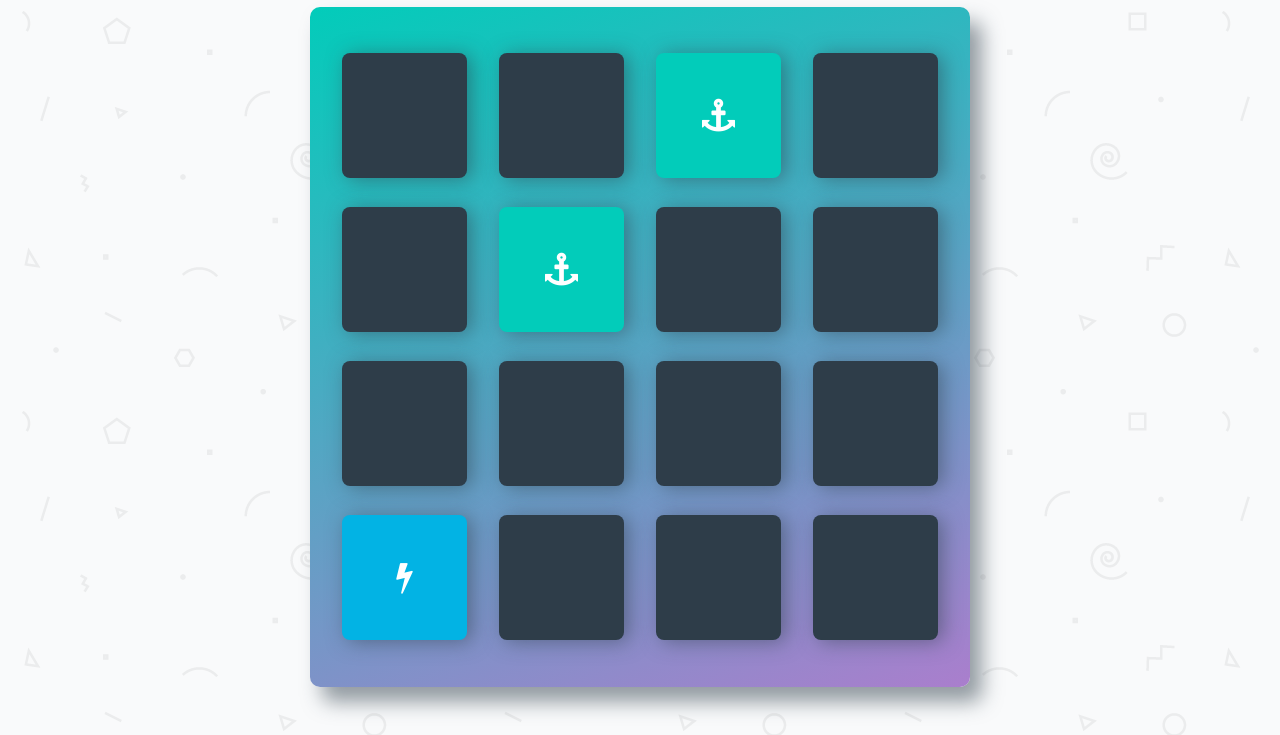
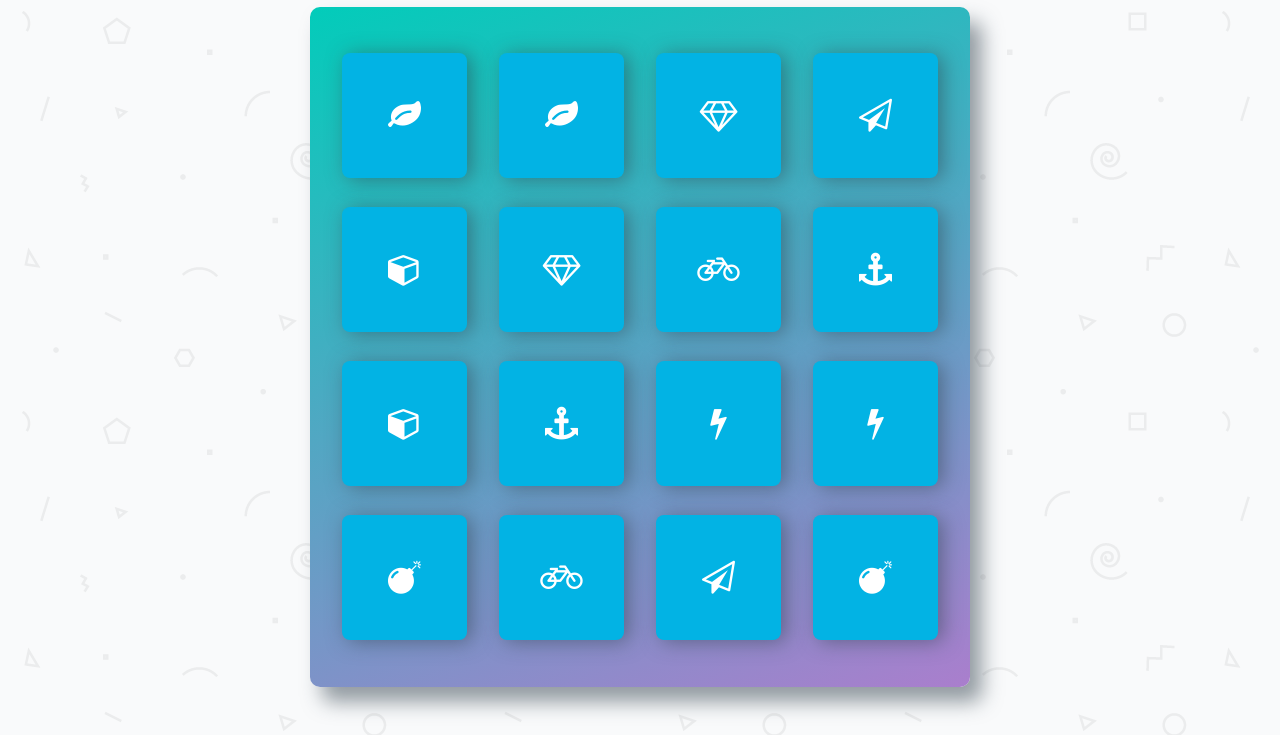
Before and after one commit to ahakem/memory-game, a plain HTML site: page index.html in a window 1280 px wide. Shown: the part 108-843 px from the top of the page. Drawn offline with nearby package versions, Linux system fonts and the light colour scheme; a web font is replaced by a local one.

Commit message:
show suffled cards

```diff
--- a/index.html
+++ b/index.html
@@ -7,6 +7,10 @@
     <link rel="stylesheet prefetch" href="https://maxcdn.bootstrapcdn.com/font-awesome/4.6.1/css/font-awesome.min.css">
     <link rel="stylesheet prefetch" href="https://fonts.googleapis.com/css?family=Coda">
     <link rel="stylesheet" href="css/app.css">
+    <script
+      src="https://code.jquery.com/jquery-3.2.1.min.js"
+      integrity="sha256-hwg4gsxgFZhOsEEamdOYGBf13FyQuiTwlAQgxVSNgt4="
+      crossorigin="anonymous"></script>
 </head>
 <body>
 
@@ -30,54 +34,7 @@
         </section>
 
         <ul class="deck">
-            <li class="card">
-                <i class="fa fa-diamond"></i>
-            </li>
-            <li class="card">
-                <i class="fa fa-paper-plane-o"></i>
-            </li>
-            <li class="card match">
-                <i class="fa fa-anchor"></i>
-            </li>
-            <li class="card">
-                <i class="fa fa-bolt"></i>
-            </li>
-            <li class="card">
-                <i class="fa fa-cube"></i>
-            </li>
-            <li class="card match">
-                <i class="fa fa-anchor"></i>
-            </li>
-            <li class="card">
-                <i class="fa fa-leaf"></i>
-            </li>
-            <li class="card">
-                <i class="fa fa-bicycle"></i>
-            </li>
-            <li class="card">
-                <i class="fa fa-diamond"></i>
-            </li>
-            <li class="card">
-                <i class="fa fa-bomb"></i>
-            </li>
-            <li class="card">
-                <i class="fa fa-leaf"></i>
-            </li>
-            <li class="card">
-                <i class="fa fa-bomb"></i>
-            </li>
-            <li class="card open show">
-                <i class="fa fa-bolt"></i>
-            </li>
-            <li class="card">
-                <i class="fa fa-bicycle"></i>
-            </li>
-            <li class="card">
-                <i class="fa fa-paper-plane-o"></i>
-            </li>
-            <li class="card">
-                <i class="fa fa-cube"></i>
-            </li>
+
         </ul>
     </div>
 
--- a/js/app.js
+++ b/js/app.js
@@ -25,7 +25,30 @@ function shuffle(array) {
     return array;
 }
 
+// show suffled cards
+function showCards(index) {
+  const cardIcons = [
+    "fa-diamond",
+    "fa-paper-plane-o",
+    "fa-anchor",
+    "fa-bolt",
+    "fa-cube",
+    "fa-leaf",
+    "fa-bicycle",
+    "fa-bomb"];
+  let dublicatedCards = cardIcons.concat(cardIcons);
+  let shuffledCards = shuffle(dublicatedCards);
 
+  for (let cards = 0; cards < index ; cards ++) {
+    let card = '<li class="card open show"> <i class="fa '+ shuffledCards[cards]+'"></i> </li>';
+    $(".deck").append(card);
+  }
+
+};
+showCards(16);
+// var a = [1,2,3,4];
+// var b = [5,6,7,8];
+// var x = a.concat(a);
 /*
  * set up the event listener for a card. If a card is clicked:
  *  - display the card's symbol (put this functionality in another function that you call from this one)
```
